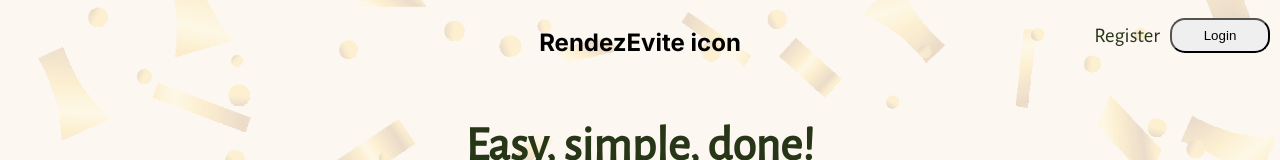
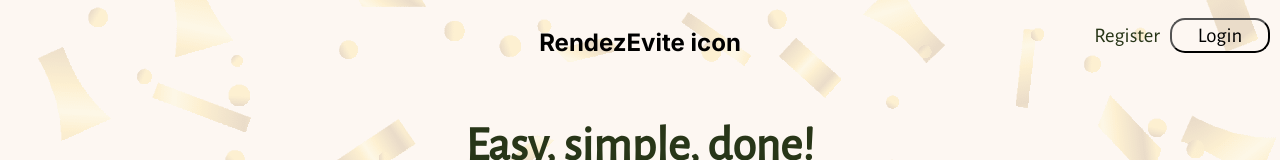
Before and after one commit to nanidam/degree-project-rendezevite, a Next.js app: page / in a window 1280 px wide. Shown: the top 160 px of the page. Built offline with nearby package versions, Linux system fonts and the light colour scheme.

Commit message:
:art: added transparent bg on login btn

```diff
--- a/app/style.scss
+++ b/app/style.scss
@@ -17,12 +17,15 @@
     width: 100px;
     border-radius: 15px;
     margin: 10px;
-
+    font-size: 1.3rem;
+    font-family: "Alegreya";
+    background-color: transparent;
     transition: ease-in-out 0.3s;
     cursor: pointer;
 
     &:hover {
-      background: grey;
+      background: $olive-green;
+      color: $off-white;
     }
   }
 
```
